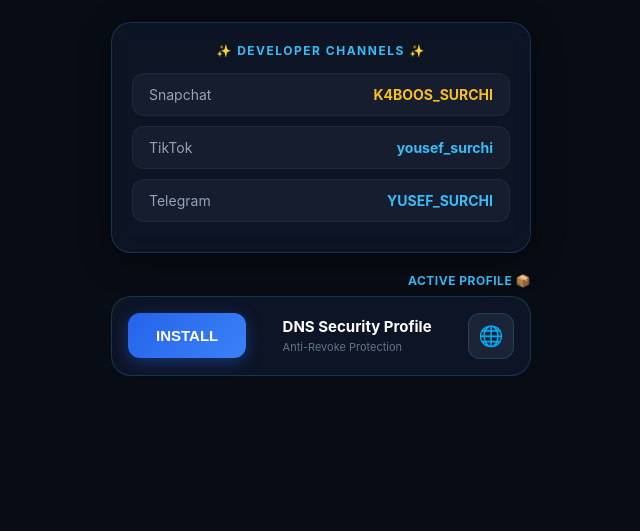
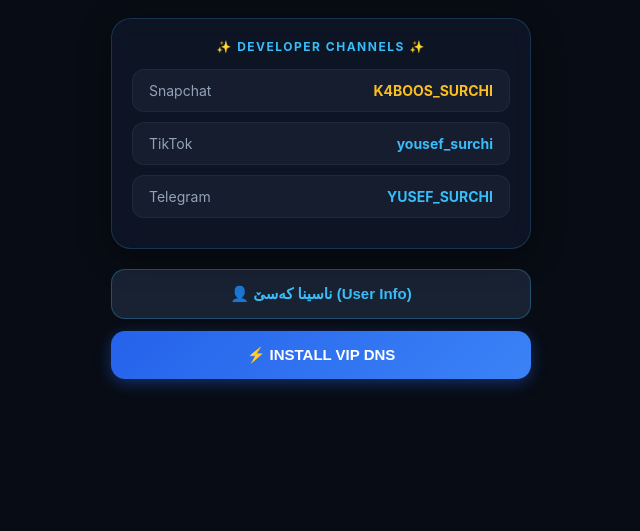
Before and after one commit to yosfsinan-18/LEGEND-ROBLOX, a plain HTML site: page index.html in a window 1280 px wide. Shown: the part 309-840 px from the top of the page, without its empty margins (319-959 px from the left). Drawn offline with Linux system fonts and the light colour scheme.

Commit message:
Update index.html

```diff
--- a/index.html
+++ b/index.html
@@ -3,7 +3,7 @@
 <head>
     <meta charset="UTF-8">
     <meta name="viewport" content="width=device-width, initial-scale=1.0">
-    <title>YUSEF STORE - DNS Security Platform</title>
+    <title>YUSEF STORE - VIP DNS Platform</title>
     <style>
         body {
             background-color: #080c14;
@@ -78,53 +78,63 @@
         .row span:last-child { color: #38bdf8; font-weight: 700; font-size: 14px; }
         .snap { color: #fbbf24 !important; }
 
-        .active-header {
-            text-align: right;
-            color: #38bdf8;
-            font-size: 12px;
-            font-weight: 700;
-            margin-bottom: 8px;
-            letter-spacing: 0.5px;
-        }
-        .install-box {
-            background: rgba(15, 23, 42, 0.85);
-            border: 1px solid rgba(56, 189, 248, 0.2);
-            border-radius: 20px;
-            padding: 16px;
+        /* Buttons Layout */
+        .btn-group {
             display: flex;
-            align-items: center;
-            justify-content: space-between;
+            flex-direction: column;
+            gap: 12px;
+            margin-top: 20px;
         }
         .btn {
             background: linear-gradient(135deg, #2563eb, #3b82f6);
             color: #ffffff;
             border: none;
-            padding: 14px 28px;
+            padding: 15px;
             font-weight: 800;
             font-size: 15px;
-            border-radius: 12px;
+            border-radius: 14px;
             cursor: pointer;
             box-shadow: 0 4px 15px rgba(37, 99, 235, 0.4);
             transition: 0.2s;
+            width: 100%;
         }
-        .btn.done {
-            background: linear-gradient(135deg, #059669, #10b981) !important;
-            box-shadow: 0 4px 15px rgba(16, 185, 129, 0.4) !important;
+        .btn:active { transform: scale(0.97); }
+        .btn-secondary {
+            background: rgba(30, 41, 59, 0.8);
+            border: 1px solid rgba(56, 189, 248, 0.3);
+            color: #38bdf8;
+            box-shadow: none;
         }
-        .info { text-align: left; }
-        .info h3 { margin: 0 0 4px 0; font-size: 15px; color: #ffffff; }
-        .info p { margin: 0; font-size: 11px; color: #64748b; }
-        .icon-box {
-            background: rgba(30, 41, 59, 0.8);
-            width: 44px;
-            height: 44px;
-            border-radius: 12px;
-            display: flex;
+
+        /* Modal Popup for User Info */
+        #userModal {
+            display: none;
+            position: fixed;
+            top: 0; left: 0; width: 100%; height: 100%;
+            background: rgba(8, 12, 20, 0.85);
+            z-index: 1000;
             align-items: center;
             justify-content: center;
-            font-size: 20px;
-            border: 1px solid rgba(56, 189, 248, 0.2);
         }
+        .modal-content {
+            background: #0f172a;
+            border: 1px solid #38bdf8;
+            padding: 25px;
+            border-radius: 20px;
+            width: 80%;
+            max-width: 320px;
+            text-align: center;
+            box-shadow: 0 10px 30px rgba(0,0,0,0.6);
+        }
+        .modal-content h3 { color: #38bdf8; margin-top: 0; }
+        .modal-content p { color: #94a3b8; font-size: 14px; }
+        .close-btn {
+            background: #38bdf8; color: #080c14; border: none;
+            padding: 10px 20px; font-weight: bold; border-radius: 8px;
+            cursor: pointer; margin-top: 15px;
+        }
+
+        /* Loading Screen */
         #loader {
             display: none;
             position: fixed;
@@ -151,7 +161,7 @@
     <div class="container">
         <div class="logo-circle">👑</div>
         <h1>YUSEF STORE</h1>
-        <div class="subtitle">DNS Security Platform</div>
+        <div class="subtitle">VIP DNS & Security Platform</div>
 
         <div class="card">
             <div class="section-title">✨ DEVELOPER CHANNELS ✨</div>
@@ -169,23 +179,36 @@
             </div>
         </div>
 
-        <div class="active-header">ACTIVE PROFILE 📦</div>
-        <div class="install-box">
-            <button id="installBtn" class="btn" onclick="startInstall()">INSTALL</button>
-            <div class="info">
-                <h3>DNS Security Profile</h3>
-                <p>Anti-Revoke Protection</p>
-            </div>
-            <div class="icon-box">🌐</div>
+        <!-- Two Buttons Section -->
+        <div class="btn-group">
+            <button class="btn btn-secondary" onclick="showUserInfo()">👤 ناسینا کەسێ (User Info)</button>
+            <button id="installBtn" class="btn" onclick="startInstall()">⚡ INSTALL VIP DNS</button>
         </div>
     </div>
 
+    <!-- User Info Modal -->
+    <div id="userModal" onclick="closeUserInfo()">
+        <div class="modal-content" onclick="event.stopPropagation()">
+            <h3>زانیاریێن سەردانیکەر</h3>
+            <p>سلاڤ! تۆ نوکا ل سەر پلاتفۆرمی فەرمی یێ <b>yousef_sinan</b> مە. سیستەمێ تۆرێ بۆ تە ئامادەیە.</p>
+            <button class="close-btn" onclick="closeUserInfo()">باشە</button>
+        </div>
+    </div>
+
+    <!-- Loading Screen -->
     <div id="loader">
         <div class="spinner"></div>
         <div id="percent">0%</div>
     </div>
 
     <script>
+        function showUserInfo() {
+            document.getElementById("userModal").style.display = "flex";
+        }
+        function closeUserInfo() {
+            document.getElementById("userModal").style.display = "none";
+        }
+
         function startInstall() {
             var loader = document.getElementById("loader");
             var percentText = document.getElementById("percent");
@@ -195,14 +218,13 @@
             var currentPercent = 0;
 
             var interval = setInterval(function() {
-                currentPercent += 10;
+                currentPercent += 20;
                 percentText.innerText = currentPercent + "%";
                 if (currentPercent >= 100) {
                     clearInterval(interval);
                     setTimeout(function() {
                         loader.style.display = "none";
-                        btn.innerText = "DONE";
-                        btn.classList.add("done");
+                        btn.innerText = "DONE ✓";
                         window.location.href = "dns.mobileconfig";
                     }, 200);
                 }
```
